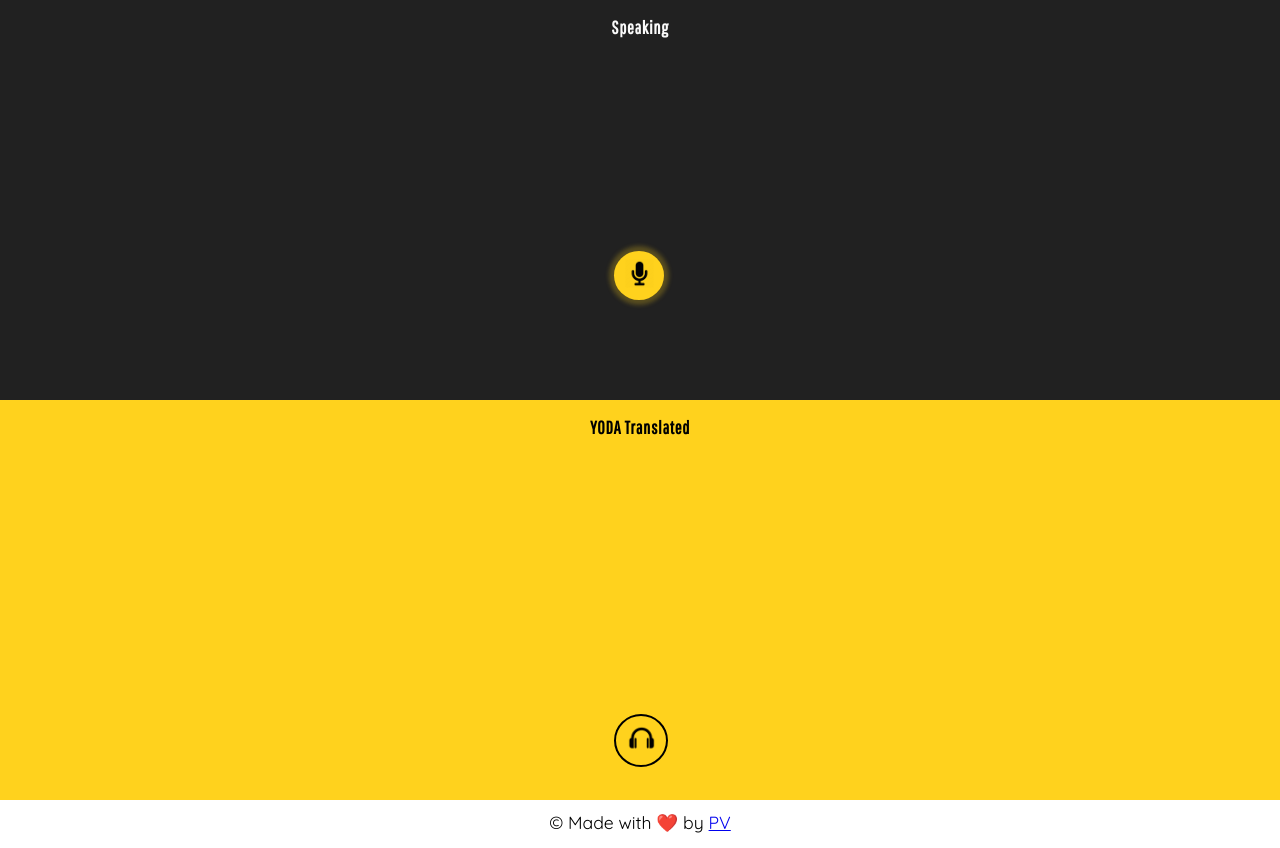
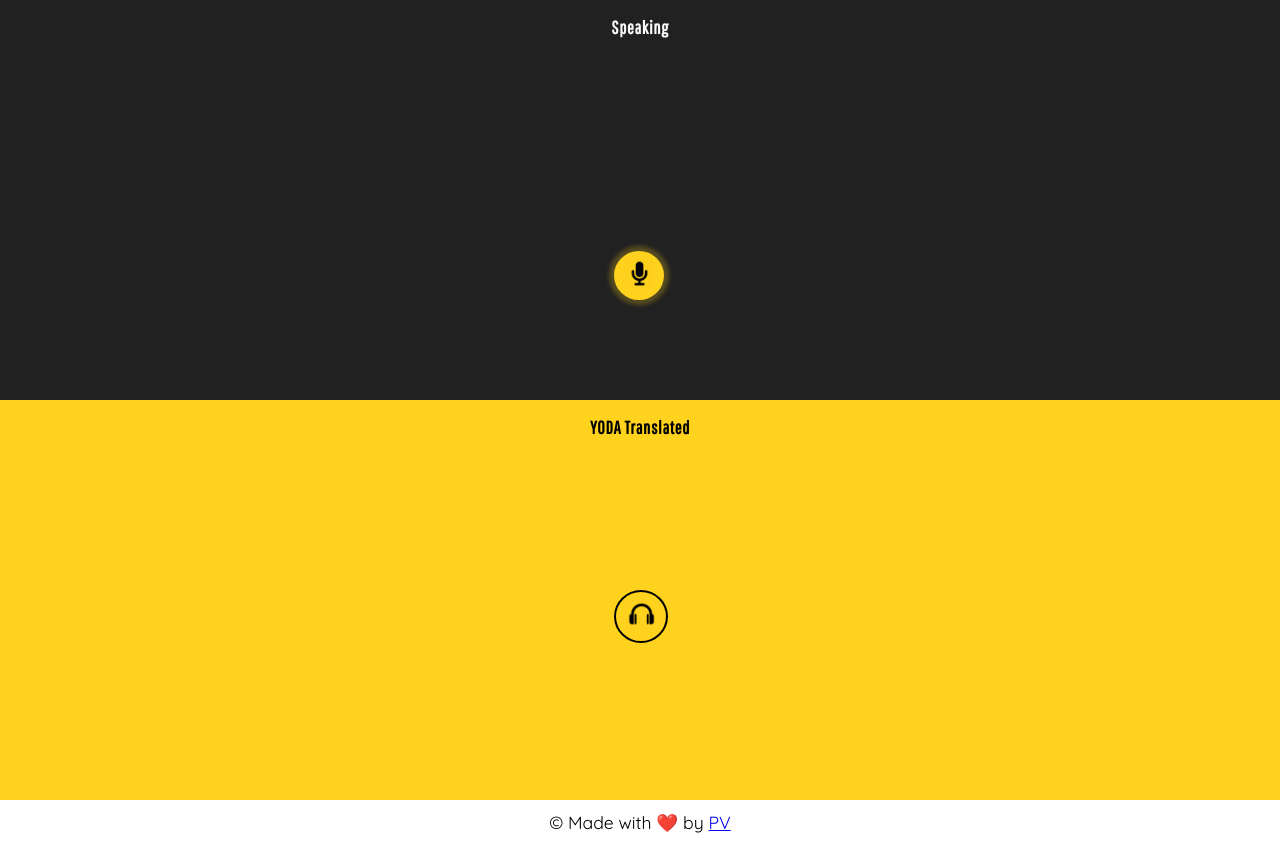
Before and after one commit to PrakharV10/Voice-Translation-Shakespeare-App, a plain HTML site: page index.html in a window 1280 px wide. Both pictures are taken after a click on the element 639 px from the left and 160 px from the top of the page. Drawn offline with Linux system fonts and the light colour scheme; a web font is replaced by a local one.

Commit message:
Fix : Listen button

```diff
--- a/styles.css
+++ b/styles.css
@@ -94,8 +94,7 @@ section{
 
 .headphone-box{
     position: absolute;
-    /* top : 568px; */
-    bottom: .5rem;
+    top : 582px;
     left: 43vw;
     text-align: center;
     background-color: var(--yellow);
```
